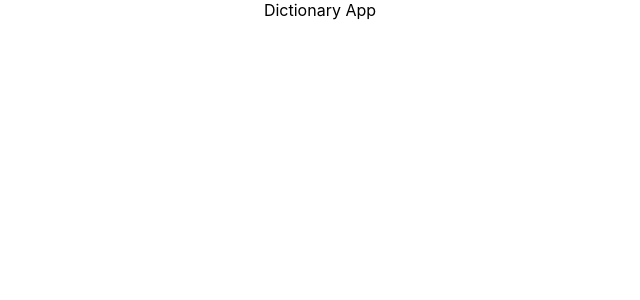
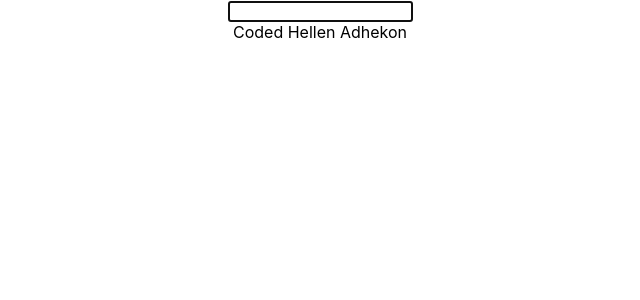
Before and after one commit to Adhekon-code/react-dictionary-app, a React (Create React App) app: page / in a window 1280 px wide. Shown: the top 300 px of the page, without its empty margins (320-960 px from the left). Built offline with nearby package versions, Linux system fonts and the light colour scheme.

Commit message:
Worked on the search Engine folder

```diff
--- a/package.json
+++ b/package.json
@@ -34,5 +34,8 @@
       "last 1 firefox version",
       "last 1 safari version"
     ]
+  },
+  "devDependencies": {
+    "eslint-plugin-react": "^7.29.2"
   }
 }
--- a/src/App.js
+++ b/src/App.js
@@ -1,9 +1,14 @@
-import React from 'react';
 import './App.css';
+import Search from './Search';
 
 function App() {
   return (
-    <div className="App">Dictionary App
+    <div className="App">
+      <div className="container">
+
+      <Search/>
+       <footer>Coded  Hellen Adhekon</footer>
+       </div>
       </div>
   );
 }
--- /dev/null
+++ b/src/Search.css
@@ -0,0 +1,3 @@
+.Search{
+    color: red;
+}
--- /dev/null
+++ b/src/Search.js
@@ -0,0 +1,24 @@
+import React, {useState} from 'react';
+import './Search.css';
+
+export default function Search(){
+    let [keyword, setKeyword]=useState("")
+function Search(event)
+{
+event.preventDefault();
+alert (`Searching for ${keyword} definition...`);
+    }
+function handleKeywordchange(event){
+console.log(event.target.value);
+setKeyword(event.target.value);
+}
+return <div className="Search">
+
+<form onSubmit={Search}>
+ <input type="search" onChange={handleKeywordchange} autoFocus={true}/>
+</form>
+
+
+
+</div>;
+}
```
Also changed, not shown: 1 other file (tests, documents, lock files or other folders).
